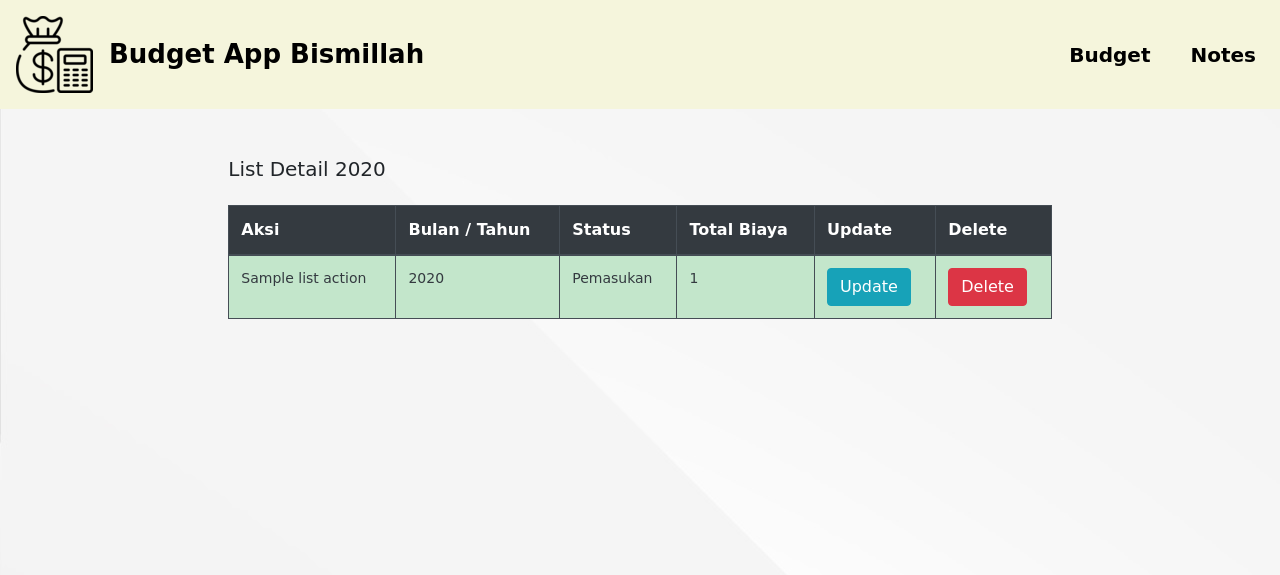
After one commit to herdicho/3in1Apps, a Django app: template budget/templates/budget/detail_action.html in a window 1280 px wide. The commit adds this page. Shown: the top 575 px of the page. Run offline with Django 3.2, Linux system fonts and the light colour scheme; the template is opened without the code that fills it: most values are stand-ins (such as "Sample title", 1, 10 or a date in 2020); some libraries are stand-ins or nearby versions.

Commit message:
tambah details view per bulan tahun

```diff
--- /dev/null
+++ b/budget/templates/budget/detail_action.html
@@ -0,0 +1,46 @@
+{% extends 'budget/main.html' %}
+{% block content %}
+
+<div class="row justify-content-center">
+    <div class="col-md-8 mt-5">
+        <h3>List Detail {{monthYear}} </h3>
+        <table class="table table-bordered table-dark mt-4">
+            <thead>
+                <tr>
+                    <th scope="col">Aksi</th>
+                    <th scope="col">Bulan / Tahun</th>
+                    <th scope="col">Status</th>
+                    <th scope="col">Total Biaya</th>
+                    <th scope="col">Update</th>
+                    <th scope="col">Delete</th>
+                 </tr>
+            </thead>
+            <tbody>
+                {% for listAction in listActions %}
+                    {% if listAction.status == "Pemasukan" %}
+                        <tr class="table-success text-dark">
+                            <td>{{listAction.namaAksi}}</td>
+                            <td>{{listAction.monthYear}}</td>
+                            <td>{{listAction.status}}</td>
+                            <td>{{listAction.totalBiaya}}</td>
+                            <td><a href="{% url 'action_update_frontend' listAction.id %}" class="btn btn-info">Update</a></td>
+                            <td><a href="{% url 'action_update_frontend' listAction.id %}" class="btn btn-danger">Delete</a></td>
+                            </tr>
+                    {% else %}
+                        <tr class="table-danger text-dark">
+                            <td>{{listAction.namaAksi}}</td>
+                            <td>{{listAction.monthYear}}</td>
+                            <td>{{listAction.status}}</td>
+                            <td>{{listAction.totalBiaya}}</td>
+                            <td><a href="{% url 'action_update_frontend' listAction.id %}" class="btn btn-info">Update</a></td>
+                            <td><a href="{% url 'action_update_frontend' listAction.id %}" class="btn btn-danger">Delete</a></td>
+                        </tr>
+                    {% endif %}
+              {% endfor %}
+            </tbody>
+        </table>
+    </div>
+</div>
+
+
+{% endblock %}
--- a/budget/urls.py
+++ b/budget/urls.py
@@ -4,6 +4,7 @@ from . import views
 urlpatterns = [
     path('', views.dashboard, name="dashboard_budget"),
     path('update/<str:pk>', views.actionUpdateFrontEnd, name="action_update_frontend"),
+    path('detail/<str:pk>', views.actionDetailPerMonth, name="action_detail"),
 
     path('api/', views.apiOverview, name="api_overview"),
     path('api/action-list/', views.actionList, name="action-list"),
--- a/static/css/main2.css
+++ b/static/css/main2.css
@@ -23,6 +23,11 @@ th {
 
 td {
     font-size: 14px !important;
+    font-family: "Comic Sans MS", "Comic Sans", cursive;
+}
+
+h3 {
+    font-size: 20px !important;
     font-family: "Comic Sans MS", "Comic Sans", cursive;
 }
 
```
Also changed, not shown: budget/templates/budget/dashboard.html (+2 -5 lines), budget/views.py (+13 -0 lines).
